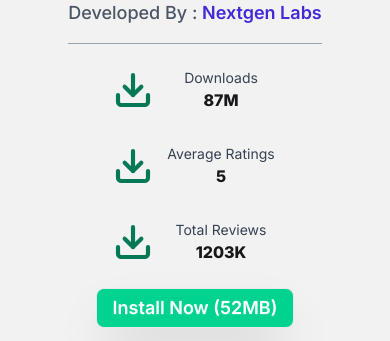
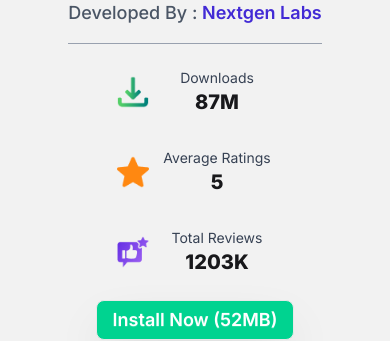
Before and after one commit to Shaqibul-Neil/Appfinity, a React (Vite) app: page /app/1 in a window 390 px wide. Shown: the part 499-840 px from the top of the page. Built offline with nearby package versions, Linux system fonts and the light colour scheme.

Commit message:
separate skeleton for each nav

```diff
--- a/src/Component/App.jsx
+++ b/src/Component/App.jsx
@@ -22,6 +22,7 @@
 
           <div className="flex justify-between items-center">
             <div className="bg-green-100 px-2 py-1 rounded-lg text-green-700 font-bold flex items-center gap-1">
+              <img src="" alt="" />
               <Download color="#047857" strokeWidth={1.5} size={18} />
               {downloads}M
             </div>
--- a/src/Component/AppDetails.jsx
+++ b/src/Component/AppDetails.jsx
@@ -1,7 +1,9 @@
 import { useParams } from "react-router";
 import useApp from "../Hooks/useApp";
-import { Download } from "lucide-react";
 import RatingsChart from "./RatingsChart";
+import download from "../assets/icon-downloads.png";
+import review from "../assets/icon-review.png";
+import rating from "../assets/icon-ratings.png";
 
 const AppDetails = () => {
   const { apps, loading, error } = useApp();
@@ -43,35 +45,33 @@
           <div className="flex md:flex-row flex-col items-center md:justify-start justify-center md:gap-10 gap-8">
             <div className="md:w-28 flex md:flex-col flex-row items-center justify-center gap-3">
               <div>
-                <p>
-                  <Download color="#047857" strokeWidth={2.5} size={40} />
-                </p>
+                <img src={download} alt="" className="h-8 w-8" />
               </div>
               <div className="text-center w-28">
                 <p className="text-sm text-gray-700">Downloads</p>
-                <h4 className="font-extrabold lg:text-4xl md:text-2xl">
+                <h4 className="font-extrabold lg:text-4xl md:text-2xl text-xl">
                   {downloads}M
                 </h4>
               </div>
             </div>
             <div className="md:w-28 flex md:flex-col flex-row items-center justify-center gap-3">
-              <p>
-                <Download color="#047857" strokeWidth={2.5} size={40} />
-              </p>
+              <div>
+                <img src={rating} alt="" className="h-8 w-8" />
+              </div>
               <div className="text-center w-28">
                 <p className="text-sm text-gray-700">Average Ratings</p>
-                <h4 className="font-extrabold lg:text-4xl md:text-2xl">
+                <h4 className="font-extrabold lg:text-4xl md:text-2xl text-xl">
                   {ratingAvg}
                 </h4>
               </div>
             </div>
             <div className="md:w-28 flex md:flex-col flex-row items-center justify-center gap-3">
-              <p>
-                <Download color="#047857" strokeWidth={2.5} size={40} />
-              </p>
+              <div>
+                <img src={review} alt="" className="h-8 w-8" />
+              </div>
               <div className="text-center w-28">
                 <p className="text-sm text-gray-700">Total Reviews</p>
-                <h4 className="font-extrabold lg:text-4xl md:text-2xl">
+                <h4 className="font-extrabold lg:text-4xl md:text-2xl text-xl">
                   {reviews}K
                 </h4>
               </div>
--- /dev/null
+++ b/src/Component/HomeLoadingSkeleton.jsx
@@ -0,0 +1,16 @@
+const HomeLoadingSkeleton = () => {
+  return (
+    <div className="lg:py-24 md:py-20 py-16">
+      <div className="lg:space-y-6 space-y-4">
+        <div className="md:h-60 lg:w-8/12 h-64 md:w-10/12 w-11/12 mx-auto skeleton bg-gray-200"></div>
+      </div>
+      <div className="flex items-center justify-center gap-4 lg:mt-12 mt-8">
+        <div className="h-10 skeleton bg-gray-200 w-24"></div>
+        <div className="h-10 skeleton bg-gray-200 w-24"></div>
+      </div>
+      <div className="lg:w-8/12 w-11/12 skeleton bg-gray-200 h-96 mx-auto mt-12 pt-12"></div>
+    </div>
+  );
+};
+
+export default HomeLoadingSkeleton;
--- /dev/null
+++ b/src/Component/InstalledLoadingSpinner.jsx
@@ -0,0 +1,13 @@
+const InstalledLoadingSpinner = () => {
+  return (
+    <div className="lg:space-y-16 md:space-y-12 space-y-8 py-16 w-11/12 mx-auto lg:px-8 md:px-4 px-2">
+      <div className="space-y-4 skeleton w-full h-20 bg-gray-200"></div>
+      <div className="flex md:flex-row flex-col justify-between items-center gap-4">
+        <div className="skeleton h-12 w-64 bg-gray-200"></div>
+        <div className="skeleton h-12 w-64 bg-gray-200"></div>
+      </div>
+    </div>
+  );
+};
+
+export default InstalledLoadingSpinner;
--- a/src/Pages/Home.jsx
+++ b/src/Pages/Home.jsx
@@ -1,7 +1,11 @@
 import Banner from "../Component/Banner";
+import HomeLoadingSkeleton from "../Component/HomeLoadingSkeleton";
 import TrendingApps from "../Component/TrendingApps";
+import useApp from "../Hooks/useApp";
 
 const Home = () => {
+  const { loading } = useApp();
+  if (loading) return <HomeLoadingSkeleton />;
   return (
     <>
       <Banner />
--- a/src/Pages/Installation.jsx
+++ b/src/Pages/Installation.jsx
@@ -1,4 +1,9 @@
+import InstalledLoadingSpinner from "../Component/InstalledLoadingSpinner";
+import useApp from "../Hooks/useApp";
+
 const Installation = () => {
+  const { loading } = useApp();
+  if (loading) return <InstalledLoadingSpinner />;
   return (
     <div className="lg:space-y-16 md:space-y-12 space-y-8 py-16 w-11/12 mx-auto lg:px-8 md:px-4 px-2">
       <div className="space-y-4">
--- a/src/RootLayout/RootLayout.jsx
+++ b/src/RootLayout/RootLayout.jsx
@@ -1,14 +1,21 @@
-import { Outlet } from "react-router";
+import { Outlet, useNavigation } from "react-router";
 import Navbar from "../Component/Navbar";
 import Footer from "../Component/Footer";
 
 const RootLayout = () => {
+  const navigation = useNavigation();
+  console.log(navigation);
+  const isNavigating = Boolean(navigation.location);
+  console.log(isNavigating);
+
   return (
     <div className="flex flex-col min-h-screen">
       <header className="lg:px-8 py-2 md:px-4 px-2">
         <Navbar />
       </header>
+
       <main className="bg-[#f2f2f2] flex-1">
+        {isNavigating && <p>Navigating</p>}
         <Outlet />
       </main>
       <Footer />
```
